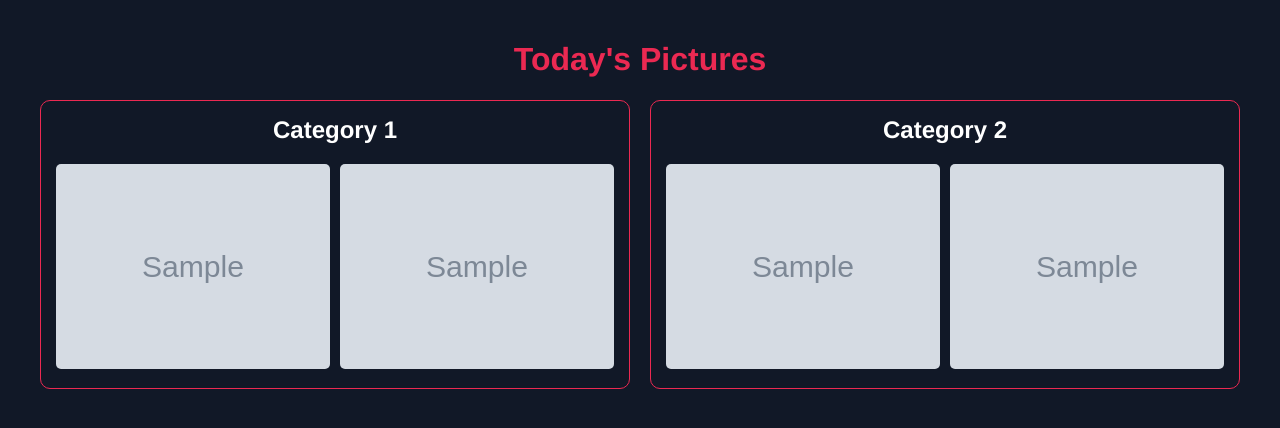
After one commit to wittycomputer2/photogone, a Flask app: template templates/main.html in a window 1280 px wide. The commit adds this page. Shown: the top 428 px of the page. Run offline with Flask 2, Linux system fonts and the light colour scheme; the template is opened without the code that fills it: most values are stand-ins (such as "Sample title", 1, 10 or a date in 2020); grey boxes marked "Sample" are stand-in pictures.

Commit message:
I will create a web application for you that serves a new set of four images each day from two categories.
This application will include:
- An age verification entry page.
- A main gallery page that displays thumbnails of the four images for the current day.
- Unique, non-guessable URLs for each image page, which are generated daily.
- A server-side mechanism to protect image files from being accessed directly, only allowing the current day's images to be served.
- An image display page with frontend enhancements to disable right-clicking and provide a lightbox for enlarging the image.
- The application will be built with Flask and include a dependency management file (`requirements.txt`).

```diff
--- /dev/null
+++ b/app.py
@@ -0,0 +1,121 @@
+from flask import Flask, render_template, send_from_directory, abort, url_for
+import datetime
+import os
+import secrets
+from glob import glob
+
+app = Flask(__name__)
+# It's good practice to set the secret key from an environment variable in production
+app.secret_key = os.environ.get('SECRET_KEY', secrets.token_hex(16))
+
+PHOTOS_DIR = 'photos'
+CATEGORIES = ['category1', 'category2']
+
+# In-memory cache for daily data.
+# In a multi-worker setup, a proper cache (like Redis or Memcached) would be needed.
+cache = {
+    'date': None,
+    'images': {}, # 'cat1_pic1' -> {'category': 'category1', 'filename': '...'}
+    'url_map': {} # 'random_url' -> 'cat1_pic1'
+}
+
+def update_daily_data():
+    """
+    Checks if the cached data is for the current day. If not, it scans for
+    today's images and generates new random URLs.
+    """
+    global cache
+    today = datetime.date.today()
+    if cache['date'] == today and cache['images']:
+        return
+
+    # User mentioned 730 pictures for 2 years. We'll use a day counter from a fixed start date.
+    start_date = datetime.date(2024, 1, 1) # This should be configurable
+    day_of_cycle = (today - start_date).days + 1
+
+    if not (1 <= day_of_cycle <= 730):
+        # No images for today, clear cache and return
+        cache = {'date': today, 'images': {}, 'url_map': {}}
+        return
+
+    found_images = {}
+    base_pattern = f"pic{day_of_cycle}"
+
+    for category in CATEGORIES:
+        cat_num = category[-1]
+        for i in range(1, 3): # (catX-pic1), (catX-pic2)
+            # e.g., pic5(cat1-pic1).jpg
+            search_pattern = os.path.join(PHOTOS_DIR, category, f"{base_pattern}(cat{cat_num}-pic{i}).*")
+            found_files = glob(search_pattern)
+            if found_files:
+                filename = os.path.basename(found_files[0])
+                key = f"cat{cat_num}_pic{i}"
+                found_images[key] = {'category': category, 'filename': filename}
+
+    if len(found_images) != 4:
+        # Not all images were found for today, treat as if none are available.
+        # In a real scenario, we might want to log this error.
+        cache = {'date': today, 'images': {}, 'url_map': {}}
+        return
+
+    # All images found, generate new URLs and update cache
+    new_url_map = {}
+    for key in found_images.keys():
+        random_url = secrets.token_urlsafe(16)
+        new_url_map[random_url] = key
+
+    cache['date'] = today
+    cache['images'] = found_images
+    cache['url_map'] = new_url_map
+
+@app.route('/')
+def index():
+    return render_template('index.html')
+
+@app.route('/main')
+def main():
+    update_daily_data()
+    # We need to create a structure that's easy for the template to use.
+    # It needs the random URL for the page and the image source for the thumbnail.
+    template_images = {}
+
+    # Reverse map from key ('cat1_pic1') to random_url
+    key_to_url_map = {v: k for k, v in cache['url_map'].items()}
+
+    for key, details in cache['images'].items():
+        template_images[key] = {
+            'url': url_for('image_page', random_url=key_to_url_map.get(key, '')),
+            'src': url_for('image_file', category=details['category'], filename=details['filename'])
+        }
+
+    return render_template('main.html', images=template_images)
+
+@app.route('/page/<random_url>')
+def image_page(random_url):
+    update_daily_data()
+    if random_url not in cache['url_map']:
+        abort(404)
+
+    key = cache['url_map'][random_url]
+    image_details = cache['images'][key]
+
+    image_src = url_for('image_file', category=image_details['category'], filename=image_details['filename'])
+    return render_template('image_page.html', image_src=image_src)
+
+@app.route('/img/<category>/<filename>')
+def image_file(category, filename):
+    update_daily_data()
+    # Security check: is this one of the valid images for today?
+    is_valid = False
+    for details in cache['images'].values():
+        if details['category'] == category and details['filename'] == filename:
+            is_valid = True
+            break
+
+    if not is_valid:
+        abort(403) # Forbidden
+
+    return send_from_directory(os.path.join(PHOTOS_DIR, category), filename)
+
+if __name__ == '__main__':
+    app.run(debug=True, host='0.0.0.0', port=5000)
--- /dev/null
+++ b/requirements.txt
@@ -0,0 +1,2 @@
+Flask==2.2.2
+Werkzeug==2.2.3
--- /dev/null
+++ b/templates/main.html
@@ -0,0 +1,91 @@
+<!DOCTYPE html>
+<html lang="en">
+<head>
+    <meta charset="UTF-8">
+    <meta name="viewport" content="width=device-width, initial-scale=1.0">
+    <title>Today's Pictures</title>
+    <style>
+        body {
+            background-color: #111827;
+            color: white;
+            font-family: Helvetica, Arial, sans-serif;
+            margin: 0;
+            padding: 20px;
+        }
+        h1 {
+            text-align: center;
+            color: #EB2952;
+        }
+        .gallery {
+            display: grid;
+            grid-template-columns: 1fr 1fr;
+            gap: 20px;
+            max-width: 1200px;
+            margin: 20px auto;
+        }
+        .category {
+            border: 1px solid #EB2952;
+            border-radius: 10px;
+            padding: 15px;
+        }
+        .category h2 {
+            text-align: center;
+            margin-top: 0;
+        }
+        .image-grid {
+            display: grid;
+            grid-template-columns: 1fr 1fr;
+            gap: 10px;
+        }
+        .image-grid a {
+            display: block;
+            text-decoration: none;
+        }
+        .image-grid img {
+            width: 100%;
+            height: auto;
+            border-radius: 5px;
+            transition: transform 0.3s ease;
+        }
+        .image-grid img:hover {
+            transform: scale(1.05);
+        }
+        .no-images {
+            text-align: center;
+            font-size: 1.5em;
+            margin-top: 50px;
+        }
+    </style>
+</head>
+<body>
+    <h1>Today's Pictures</h1>
+    {% if images %}
+    <div class="gallery">
+        <div class="category">
+            <h2>Category 1</h2>
+            <div class="image-grid">
+                {% if images.cat1_pic1 %}
+                <a href="{{ images.cat1_pic1.url }}"><img src="{{ images.cat1_pic1.src }}" alt="Category 1, Pic 1"></a>
+                {% endif %}
+                {% if images.cat1_pic2 %}
+                <a href="{{ images.cat1_pic2.url }}"><img src="{{ images.cat1_pic2.src }}" alt="Category 1, Pic 2"></a>
+                {% endif %}
+            </div>
+        </div>
+        <div class="category">
+            <h2>Category 2</h2>
+            <div class="image-grid">
+                {% if images.cat2_pic1 %}
+                <a href="{{ images.cat2_pic1.url }}"><img src="{{ images.cat2_pic1.src }}" alt="Category 2, Pic 1"></a>
+                {% endif %}
+                {% if images.cat2_pic2 %}
+                <a href="{{ images.cat2_pic2.url }}"><img src="{{ images.cat2_pic2.src }}" alt="Category 2, Pic 2"></a>
+                {% endif %}
+            </div>
+        </div>
+    </div>
+    {% else %}
+    <p class="no-images">No images available for today. Please check back tomorrow.</p>
+    {% endif %}
+</body>
+</html>
```
Also changed, not shown: templates/image_page.html (renamed from pics-lovelyviolet-pagetemplate.html, +82 -4 lines), templates/index.html (added, +61 -0 lines), photos/category1/pic589(cat1-pic1).jpg (added), photos/category1/pic589(cat1-pic2).jpg (added), photos/category2/pic589(cat2-pic1).jpg (added), photos/category2/pic589(cat2-pic2).jpg (added), 1 other file.
